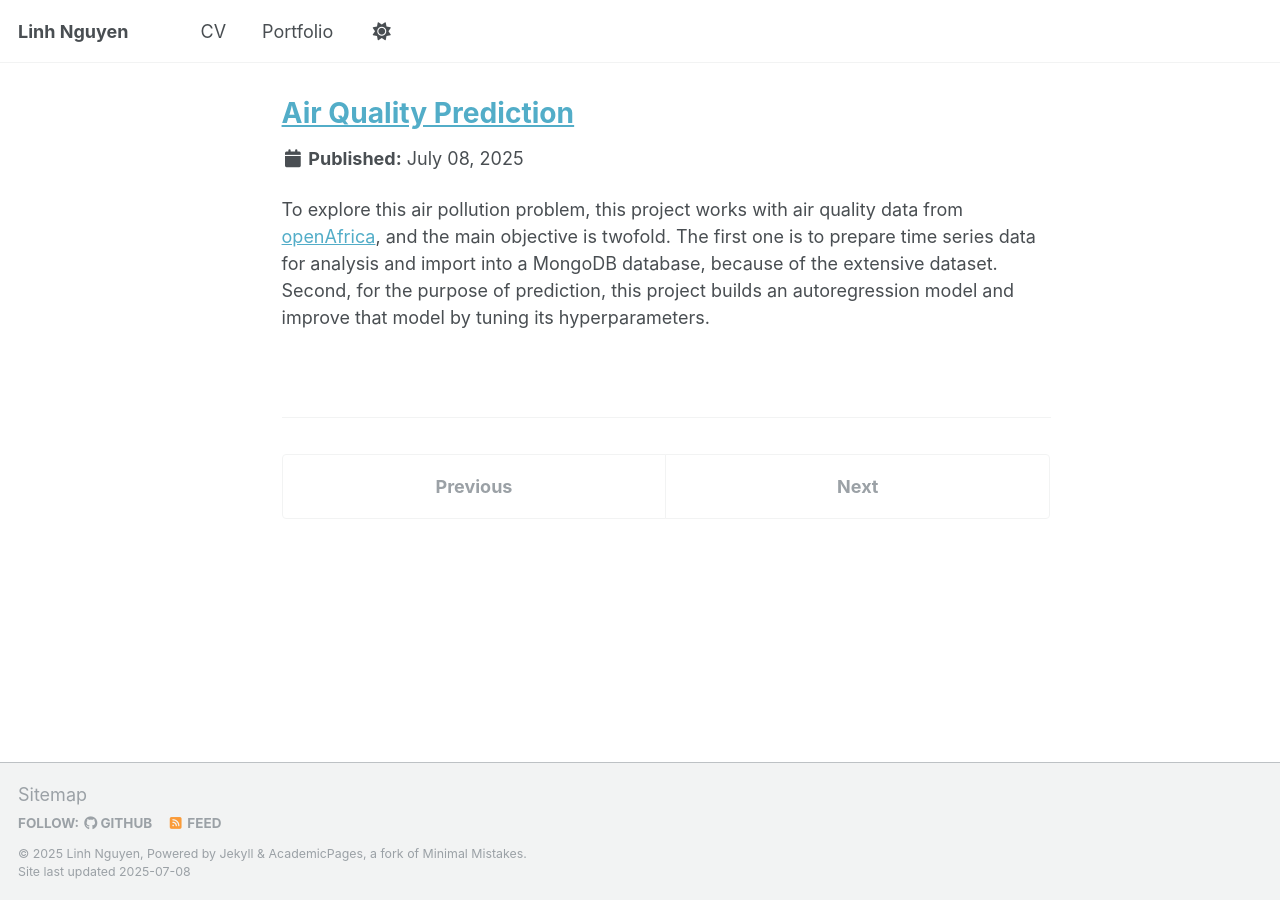
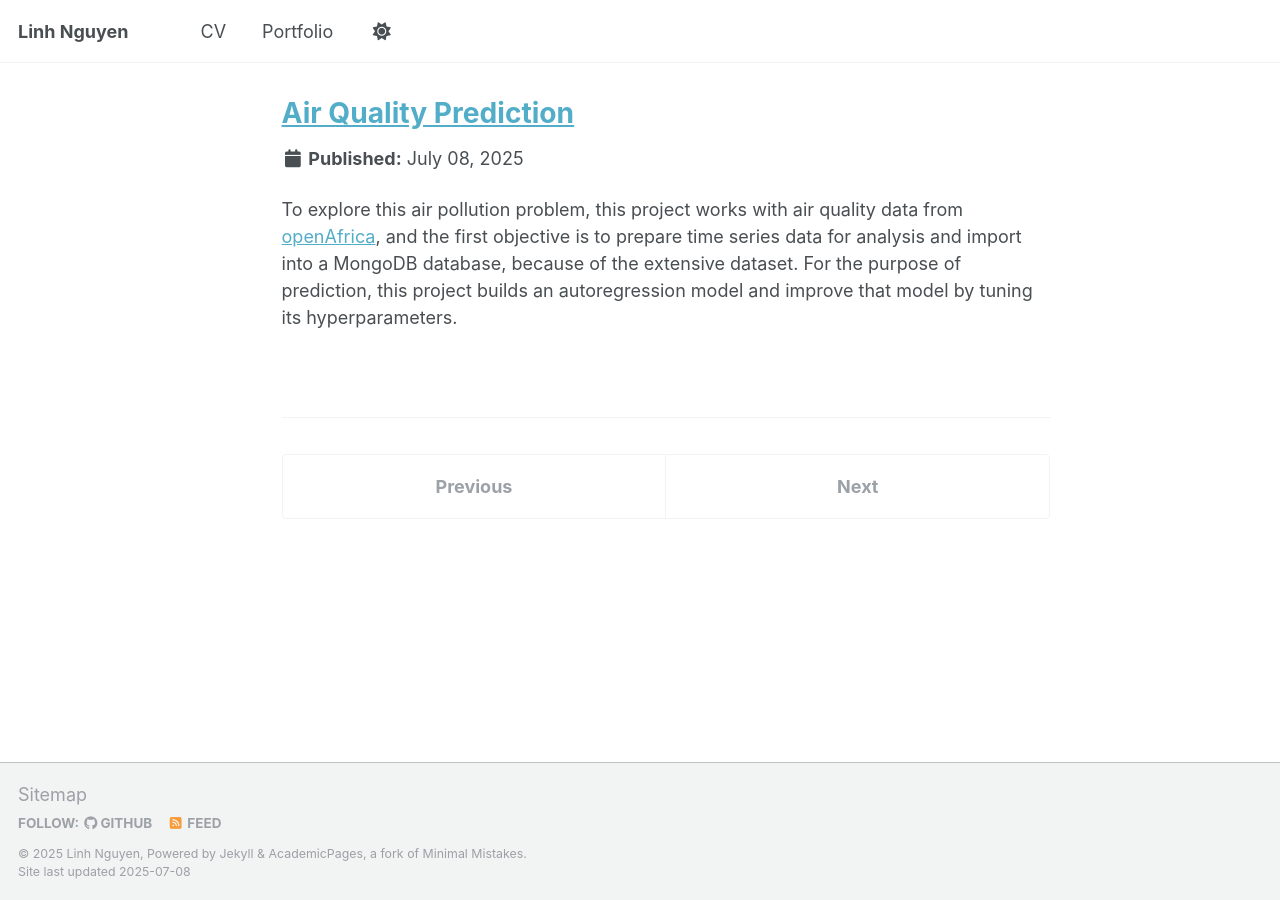
Before and after one commit to hdlinhnguyen/hdlinhnguyen.github.io, a Jekyll site: the page built from _portfolio/project_1.md, in a window 1280 px wide. Built offline with Jekyll 4.4.1, drawn with Linux system fonts in a browser that asks for light colours; a script that is not in the unit is left out.

Commit message:
Update project_1.md

```diff
--- a/_portfolio/project_1.md
+++ b/_portfolio/project_1.md
@@ -4,4 +4,4 @@ title: "[Air Quality Prediction](https://github.com/hdlinhnguyen/Air-Quality-in-
 collection: portfolio
 ---
 
-To explore this air pollution problem, this project works with air quality data from [openAfrica](https://open.africa/dataset), and the main objective is twofold. The first one is to prepare time series data for analysis and import into a MongoDB database, because of the extensive dataset. Second, for the purpose of prediction, this project builds an autoregression model and improve that model by tuning its hyperparameters.
+To explore this air pollution problem, this project works with air quality data from [openAfrica](https://open.africa/dataset), and the first objective is to prepare time series data for analysis and import into a MongoDB database, because of the extensive dataset. For the purpose of prediction, this project builds an autoregression model and improve that model by tuning its hyperparameters.
```
